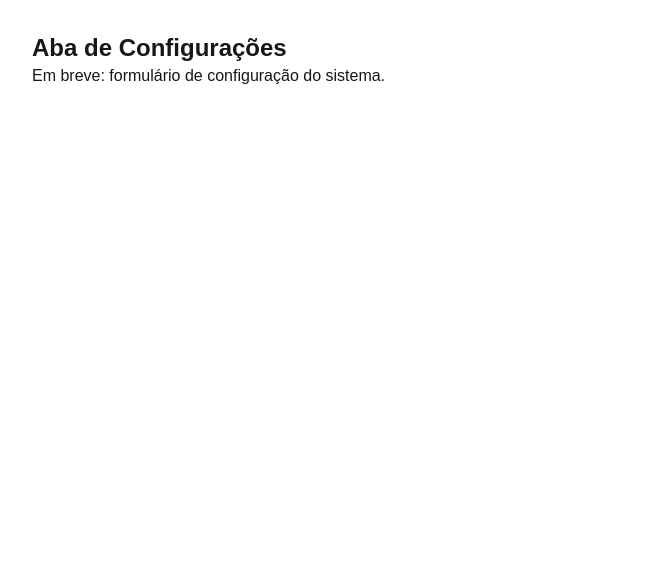
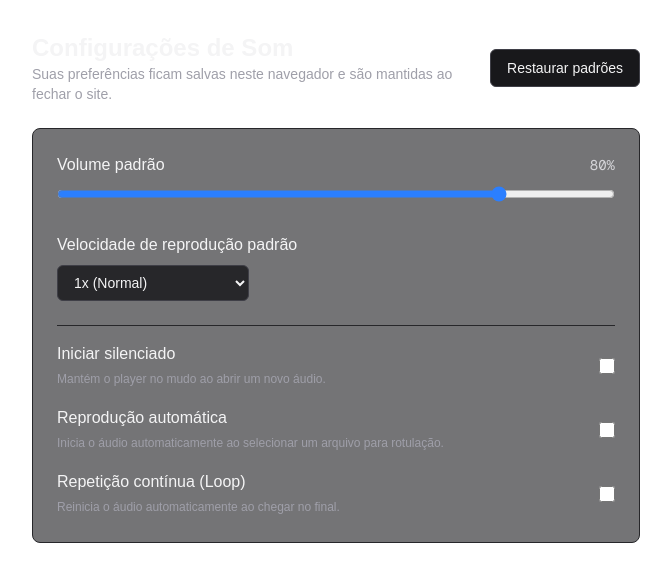
Before and after one commit to stefannyvitoriaah/MonitoraSom, a Next.js app in the folder frontend/: page /configuracoes in a window 1280 px wide. Shown: the top 582 px of the page, without its empty margins (0-671 px from the left). Built offline with nearby package versions, Linux system fonts and the light colour scheme.

Commit message:
feat: implementa persistencia de configuracoes de som no localStorage (#34)

```diff
--- a/frontend/app/configuracoes/page.tsx
+++ b/frontend/app/configuracoes/page.tsx
@@ -1,8 +1,162 @@
-export default function UploadPage() {
+'use client';
+
+import { useState } from 'react';
+import { useSoundSettings } from '../hooks/useSoundSettings';
+
+const PLAYBACK_RATES = [0.5, 0.75, 1, 1.25, 1.5, 2];
+
+export default function ConfiguracoesPage() {
+  const { settings, isLoaded, updateSettings, resetSettings } = useSoundSettings();
+  const [statusMessage, setStatusMessage] = useState<string | null>(null);
+
+  const showFeedback = (message: string) => {
+    setStatusMessage(message);
+    window.setTimeout(() => {
+      setStatusMessage((current) => (current === message ? null : current));
+    }, 2500);
+  };
+
+  const handleUpdate = (partial: Partial<typeof settings>) => {
+    updateSettings(partial);
+    showFeedback('Preferências salvas automaticamente no navegador.');
+  };
+
+  const handleReset = () => {
+    resetSettings();
+    showFeedback('Preferências restauradas para o padrão.');
+  };
+
+  if (!isLoaded) {
+    return (
+      <div className="p-8 max-w-2xl text-zinc-100">
+        <h1 className="text-2xl font-bold mb-2">Configurações de Som</h1>
+        <p className="text-sm text-zinc-400">Carregando preferências salvas...</p>
+      </div>
+    );
+  }
+
   return (
-    <div className="p-8">
-      <h1 className="text-2xl font-bold">Aba de Configurações</h1>
-      <p>Em breve: formulário de configuração do sistema.</p>
+    <div className="p-8 max-w-2xl space-y-6 text-zinc-100">
+      <div className="flex items-center justify-between gap-4">
+        <div>
+          <h1 className="text-2xl font-bold">Configurações de Som</h1>
+          <p className="text-sm text-zinc-400">
+            Suas preferências ficam salvas neste navegador e são mantidas ao fechar o site.
+          </p>
+        </div>
+
+        <button
+          type="button"
+          onClick={handleReset}
+          className="px-4 py-2 text-sm font-medium rounded-md border border-zinc-700 bg-zinc-900 text-zinc-100 hover:bg-zinc-800 transition-colors cursor-pointer shrink-0"
+        >
+          Restaurar padrões
+        </button>
+      </div>
+
+      {statusMessage && (
+        <div
+          role="status"
+          className="px-4 py-2 text-sm rounded-md bg-green-950/60 text-green-300 border border-green-800"
+        >
+          {statusMessage}
+        </div>
+      )}
+
+      <div className="space-y-6 rounded-lg border border-zinc-800 bg-zinc-900/60 p-6">
+        {/* Volume padrão */}
+        <div className="space-y-2">
+          <div className="flex items-center justify-between">
+            <label htmlFor="volume-slider" className="font-medium text-zinc-100">
+              Volume padrão
+            </label>
+            <span className="text-sm font-mono text-zinc-300">
+              {settings.muted ? 'Silenciado (0%)' : `${settings.volume}%`}
+            </span>
+          </div>
+          <input
+            id="volume-slider"
+            type="range"
+            min={0}
+            max={100}
+            value={settings.volume}
+            disabled={settings.muted}
+            onChange={(e) => handleUpdate({ volume: Number(e.target.value) })}
+            className="w-full accent-blue-500 disabled:opacity-40 cursor-pointer"
+          />
+        </div>
+
+        {/* Velocidade de reprodução */}
+        <div className="space-y-2">
+          <label htmlFor="playback-rate" className="block font-medium text-zinc-100">
+            Velocidade de reprodução padrão
+          </label>
+          <select
+            id="playback-rate"
+            value={settings.playbackRate}
+            onChange={(e) => handleUpdate({ playbackRate: Number(e.target.value) })}
+            className="w-full sm:w-48 rounded-md border border-zinc-700 bg-zinc-800 px-3 py-2 text-sm text-zinc-100 focus:outline-none focus:ring-2 focus:ring-blue-500 cursor-pointer"
+          >
+            {PLAYBACK_RATES.map((rate) => (
+              <option
+                key={rate}
+                value={rate}
+                className="bg-zinc-900 text-zinc-100"
+              >
+                {rate}x {rate === 1 ? '(Normal)' : ''}
+              </option>
+            ))}
+          </select>
+        </div>
+
+        {/* Toggles booleanos */}
+        <div className="space-y-4 pt-4 border-t border-zinc-800">
+          <label className="flex items-center justify-between gap-4 cursor-pointer">
+            <div>
+              <span className="block font-medium text-zinc-100">Iniciar silenciado</span>
+              <span className="text-xs text-zinc-400">
+                Mantém o player no mudo ao abrir um novo áudio.
+              </span>
+            </div>
+            <input
+              type="checkbox"
+              checked={settings.muted}
+              onChange={(e) => handleUpdate({ muted: e.target.checked })}
+              className="h-4 w-4 accent-blue-500 cursor-pointer"
+            />
+          </label>
+
+          <label className="flex items-center justify-between gap-4 cursor-pointer">
+            <div>
+              <span className="block font-medium text-zinc-100">Reprodução automática</span>
+              <span className="text-xs text-zinc-400">
+                Inicia o áudio automaticamente ao selecionar um arquivo para rotulação.
+              </span>
+            </div>
+            <input
+              type="checkbox"
+              checked={settings.autoPlay}
+              onChange={(e) => handleUpdate({ autoPlay: e.target.checked })}
+              className="h-4 w-4 accent-blue-500 cursor-pointer"
+            />
+          </label>
+
+          <label className="flex items-center justify-between gap-4 cursor-pointer">
+            <div>
+              <span className="block font-medium text-zinc-100">Repetição contínua (Loop)</span>
+              <span className="text-xs text-zinc-400">
+                Reinicia o áudio automaticamente ao chegar no final.
+              </span>
+            </div>
+            <input
+              type="checkbox"
+              checked={settings.loop}
+              onChange={(e) => handleUpdate({ loop: e.target.checked })}
+              className="h-4 w-4 accent-blue-500 cursor-pointer"
+            />
+          </label>
+        </div>
+      </div>
     </div>
   );
 }
--- /dev/null
+++ b/frontend/app/hooks/useSoundSettings.ts
@@ -0,0 +1,113 @@
+'use client';
+
+import { useState, useEffect, useCallback } from 'react';
+
+export interface SoundSettings {
+  volume: number;        // 0 a 100
+  muted: boolean;        // iniciar silenciado
+  playbackRate: number;  // 0.5 a 2.0
+  autoPlay: boolean;     // reproduzir automaticamente ao abrir áudio
+  loop: boolean;         // repetir áudio em loop
+}
+
+export const SOUND_SETTINGS_STORAGE_KEY = 'monitorasom:sound-settings';
+
+export const DEFAULT_SOUND_SETTINGS: SoundSettings = {
+  volume: 80,
+  muted: false,
+  playbackRate: 1,
+  autoPlay: false,
+  loop: false,
+};
+
+function loadSettingsFromStorage(): SoundSettings {
+  if (typeof window === 'undefined') return DEFAULT_SOUND_SETTINGS;
+
+  try {
+    const raw = window.localStorage.getItem(SOUND_SETTINGS_STORAGE_KEY);
+    if (!raw) return DEFAULT_SOUND_SETTINGS;
+
+    const parsed = JSON.parse(raw) as Partial<SoundSettings>;
+
+    return {
+      volume:
+        typeof parsed.volume === 'number' && parsed.volume >= 0 && parsed.volume <= 100
+          ? parsed.volume
+          : DEFAULT_SOUND_SETTINGS.volume,
+      muted:
+        typeof parsed.muted === 'boolean'
+          ? parsed.muted
+          : DEFAULT_SOUND_SETTINGS.muted,
+      playbackRate:
+        typeof parsed.playbackRate === 'number' &&
+        parsed.playbackRate >= 0.5 &&
+        parsed.playbackRate <= 2
+          ? parsed.playbackRate
+          : DEFAULT_SOUND_SETTINGS.playbackRate,
+      autoPlay:
+        typeof parsed.autoPlay === 'boolean'
+          ? parsed.autoPlay
+          : DEFAULT_SOUND_SETTINGS.autoPlay,
+      loop:
+        typeof parsed.loop === 'boolean'
+          ? parsed.loop
+          : DEFAULT_SOUND_SETTINGS.loop,
+    };
+  } catch (error) {
+    console.warn('Erro ao ler preferências de som no localStorage:', error);
+    return DEFAULT_SOUND_SETTINGS;
+  }
+}
+
+export function useSoundSettings() {
+  const [settings, setSettings] = useState<SoundSettings>(DEFAULT_SOUND_SETTINGS);
+  const [isLoaded, setIsLoaded] = useState(false);
+
+  useEffect(() => {
+    setSettings(loadSettingsFromStorage());
+    setIsLoaded(true);
+
+    const handleStorageChange = (event: StorageEvent) => {
+      if (event.key === SOUND_SETTINGS_STORAGE_KEY) {
+        setSettings(loadSettingsFromStorage());
+      }
+    };
+
+    window.addEventListener('storage', handleStorageChange);
+    return () => window.removeEventListener('storage', handleStorageChange);
+  }, []);
+
+  const updateSettings = useCallback((partial: Partial<SoundSettings>) => {
+    setSettings((prev) => {
+      const updated = { ...prev, ...partial };
+      try {
+        window.localStorage.setItem(
+          SOUND_SETTINGS_STORAGE_KEY,
+          JSON.stringify(updated)
+        );
+      } catch (error) {
+        console.error('Erro ao salvar preferências de som no localStorage:', error);
+      }
+      return updated;
+    });
+  }, []);
+
+  const resetSettings = useCallback(() => {
+    setSettings(DEFAULT_SOUND_SETTINGS);
+    try {
+      window.localStorage.setItem(
+        SOUND_SETTINGS_STORAGE_KEY,
+        JSON.stringify(DEFAULT_SOUND_SETTINGS)
+      );
+    } catch (error) {
+      console.error('Erro ao restaurar preferências de som:', error);
+    }
+  }, []);
+
+  return {
+    settings,
+    isLoaded,
+    updateSettings,
+    resetSettings,
+  };
+}
```
